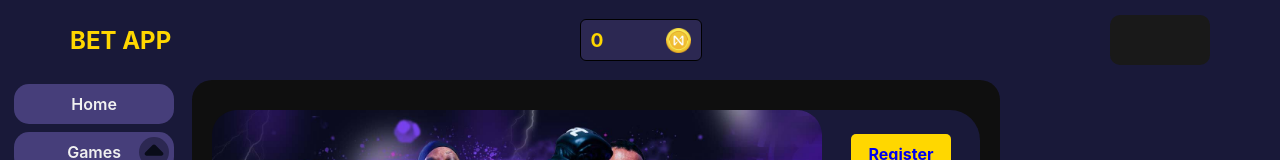
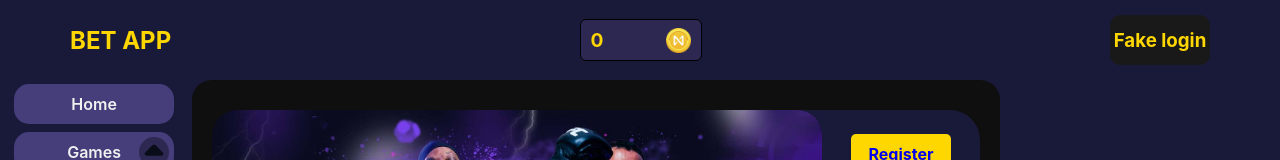
Before and after one commit to techprocodepro/bettingsite, a React (Create React App) app in the folder frontend/: page / in a window 1280 px wide. Shown: the top 160 px of the page. Built offline with nearby package versions, Linux system fonts and the light colour scheme; no server answers; a web font is replaced by a local one.

Commit message:
fake login button added

```diff
--- a/frontend/src/Components/Home.jsx
+++ b/frontend/src/Components/Home.jsx
@@ -17,7 +17,6 @@
     const session = localStorage.getItem("accessToken"); // fix later => use this to make api call to get user data
     const isLoggedIn = useSelector(state => state.isLoggedIn)
 
-    useEffect(() => {
     const login = async () => {
         try {
             const response = await axios.post("https://bettingsite-1.onrender.com/loginAuth", {
@@ -36,7 +35,8 @@
             console.error("Login failed:", err);
 
         }
-        };
+    }
+    useEffect(() => {
         if (session) {
             login();
         }
@@ -62,7 +62,7 @@
                 <center>
                     <Wallet />
                 </center>
-                <div style={{ backgroundColor: "#191919", display: "flex", justifyContent: "center", alignItems: "center", marginRight: "70px", width: "100px", height: "50px", borderRadius: "10px" }}><h3 style={{ color: "gold" }}> {isLoggedIn ? "Logged in" : ""}</h3></div>
+                <div onClick={login} style={{ backgroundColor: "#191919", display: "flex", justifyContent: "center", alignItems: "center", marginRight: "70px", width: "100px", height: "50px", borderRadius: "10px" }}><h3 style={{ color: "gold" }}> {isLoggedIn ? "Logged in" : "Fake login"}</h3></div>
             </header>
             <div style={{ display: "flex" }}>
 
```
Lines whose indentation alone changed are shown as unchanged.
